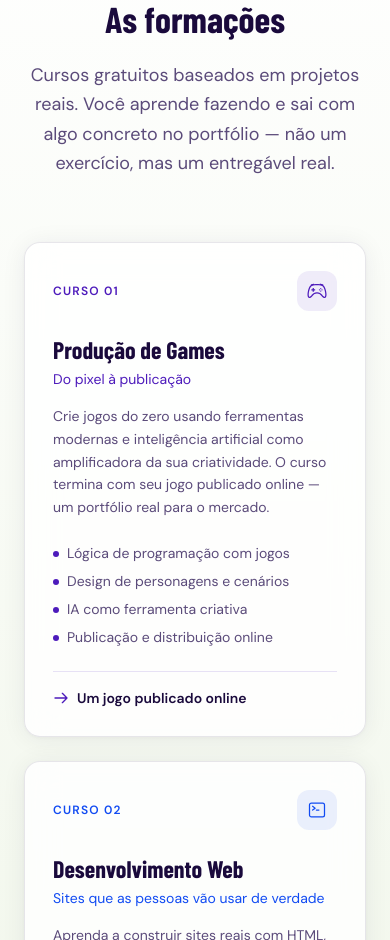
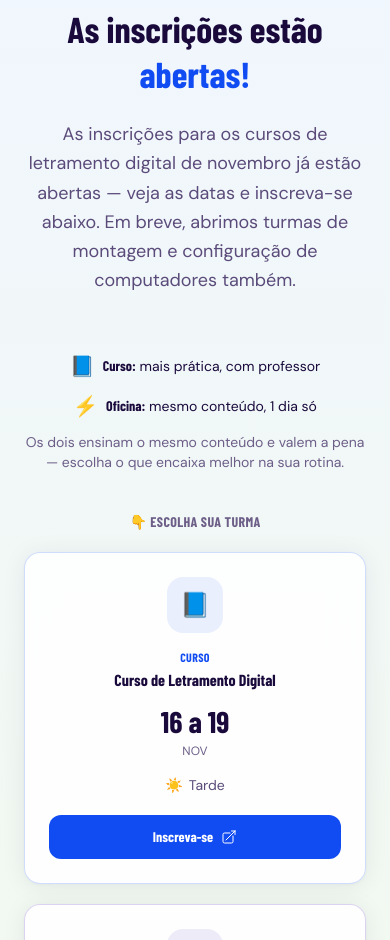
Before and after one commit to heliodevreact-star/catadoresDigitais, a React (Vite) app in the folder landing/: page / in a window 390 px wide. Shown: the part 1060-2000 px from the top of the page. Built offline with nearby package versions, Linux system fonts and the light colour scheme; no server answers; a web font is replaced by a local one.

Commit message:
october update

```diff
--- a/landing/src/components/ComingSoon.tsx
+++ b/landing/src/components/ComingSoon.tsx
@@ -1,13 +1,105 @@
-import { motion, useInView, AnimatePresence } from 'framer-motion';
+import { motion, useInView } from 'framer-motion';
 import { useRef, useState } from 'react';
-import { HiOutlineMapPin, HiOutlineUserGroup, HiOutlineCalendar, HiCheckCircle } from 'react-icons/hi2';
+import { HiOutlineMapPin, HiOutlineUserGroup, HiOutlineArrowTopRightOnSquare, HiOutlineClock } from 'react-icons/hi2';
 import { HiSparkles } from 'react-icons/hi';
-import { addDoc, collection, serverTimestamp } from 'firebase/firestore';
 import { useTheme } from '../context/ThemeContext';
-import { db } from '../lib/firebase';
 
-const EMAIL_REGEX = /^[a-zA-Z0-9._%+-]+@[a-zA-Z0-9.-]+\.[a-zA-Z]{2,}$/;
-const EMAIL_MAX_LENGTH = 254;
+type Sessao = {
+  id: string;
+  tipo: 'Curso' | 'Oficina';
+  icon: string;
+  titulo: string;
+  dataLabel: string;
+  dias: number[];
+  periodo: 'Tarde' | 'Manhã';
+  periodoIcon: string;
+  color: string;
+  link: string;
+};
+
+const sessoes: Sessao[] = [
+  {
+    id: 'curso-1',
+    tipo: 'Curso',
+    icon: '📘',
+    titulo: 'Curso de Letramento Digital',
+    dataLabel: '16 a 19',
+    dias: [16, 17, 18, 19],
+    periodo: 'Tarde',
+    periodoIcon: '☀️',
+    color: '#114BF2',
+    link: 'https://forms.gle/f69ML5n6YM53G2UAA',
+  },
+  {
+    id: 'oficina-1',
+    tipo: 'Oficina',
+    icon: '⚡',
+    titulo: 'Oficina de Letramento Digital',
+    dataLabel: '19',
+    dias: [19],
+    periodo: 'Manhã',
+    periodoIcon: '🌅',
+    color: '#4D1BBB',
+    link: 'https://forms.gle/YSCudAYeDVrDdaP38',
+  },
+  {
+    id: 'curso-2',
+    tipo: 'Curso',
+    icon: '📘',
+    titulo: 'Curso de Letramento Digital',
+    dataLabel: '23 a 27',
+    dias: [23, 24, 25, 26, 27],
+    periodo: 'Manhã',
+    periodoIcon: '🌅',
+    color: '#83B80D',
+    link: 'https://forms.gle/Vfofzr1nASUfaf898',
+  },
+  {
+    id: 'oficina-2',
+    tipo: 'Oficina',
+    icon: '⚡',
+    titulo: 'Oficina de Letramento Digital',
+    dataLabel: '27',
+    dias: [27],
+    periodo: 'Tarde',
+    periodoIcon: '☀️',
+    color: '#4D1BBB',
+    link: 'https://forms.gle/r7M1Luoj8wbTe1Ei6',
+  },
+];
+
+// Novembro/2026 começa num domingo — grade usada para o mini-calendário visual.
+const DIAS_SEMANA_ABREV = ['D', 'S', 'T', 'Q', 'Q', 'S', 'S'];
+const DIAS_SEMANA_NOME = ['Domingo', 'Segunda', 'Terça', 'Quarta', 'Quinta', 'Sexta', 'Sábado'];
+
+type Celula = { dia: number; mes: 'nov' | 'dez' };
+const CELULAS_CALENDARIO: Celula[] = [
+  ...Array.from({ length: 30 }, (_, i) => ({ dia: i + 1, mes: 'nov' as const })),
+  ...Array.from({ length: 5 }, (_, i) => ({ dia: i + 1, mes: 'dez' as const })),
+];
+
+type DiaInfo = { bg: string; color: string; emojis: string[]; tooltip: string };
+
+function construirDiaInfo(lista: Sessao[]): Record<number, DiaInfo> {
+  const mapa: Record<number, DiaInfo> = {};
+  for (const s of lista) {
+    for (const d of s.dias) {
+      if (!mapa[d]) mapa[d] = { bg: `${s.color}20`, color: s.color, emojis: [], tooltip: '' };
+      mapa[d].emojis.push(s.periodoIcon);
+      const linha = `${s.periodoIcon} ${s.titulo} — ${s.periodo}`;
+      mapa[d].tooltip = mapa[d].tooltip ? `${mapa[d].tooltip}\n${linha}` : linha;
+    }
+  }
+  return mapa;
+}
+
+const DIA_INFO = construirDiaInfo(sessoes);
+
+const FERIADOS: Record<number, string> = {
+  2: 'Finados',
+  15: 'Proclamação da República',
+  20: 'Consciência Negra',
+};
 
 const priorities = [
   {
@@ -33,46 +125,26 @@ const priorities = [
   },
 ];
 
+type TooltipState = { text: string; top: number; left: number; accent: string };
+
 export function ComingSoon() {
   const ref = useRef(null);
   const inView = useInView(ref, { once: true, margin: '-80px' });
   const { isDark } = useTheme();
-  const [email, setEmail] = useState('');
-  const [honeypot, setHoneypot] = useState('');
-  const [submitted, setSubmitted] = useState(false);
-  const [submitting, setSubmitting] = useState(false);
-  const [error, setError] = useState<string | null>(null);
+  const calendarRef = useRef<HTMLDivElement>(null);
+  const [tooltip, setTooltip] = useState<TooltipState | null>(null);
 
-  async function handleSubmit(e: React.FormEvent) {
-    e.preventDefault();
-
-    // Campo isca: bots costumam preencher todos os campos, humanos não veem este.
-    if (honeypot) {
-      setSubmitted(true);
-      return;
-    }
-
-    const trimmed = email.trim().toLowerCase();
-    if (trimmed.length > EMAIL_MAX_LENGTH || !EMAIL_REGEX.test(trimmed)) {
-      setError('Digite um email válido.');
-      return;
-    }
-
-    setError(null);
-    setSubmitting(true);
-    try {
-      await addDoc(collection(db, 'leads'), {
-        email: trimmed,
-        source: 'landing',
-        createdAt: serverTimestamp(),
-      });
-      setSubmitted(true);
-    } catch (err) {
-      console.error('Falha ao registrar lead:', err);
-      setError('Não foi possível enviar agora. Tente novamente em instantes.');
-    } finally {
-      setSubmitting(false);
-    }
+  function showTooltip(e: React.MouseEvent<HTMLDivElement>, text: string, accent: string) {
+    const cardEl = calendarRef.current;
+    if (!cardEl) return;
+    const cellRect = e.currentTarget.getBoundingClientRect();
+    const cardRect = cardEl.getBoundingClientRect();
+    setTooltip({
+      text,
+      top: cellRect.top - cardRect.top,
+      left: cellRect.left - cardRect.left + cellRect.width / 2,
+      accent,
+    });
   }
 
   return (
@@ -103,7 +175,7 @@ export function ComingSoon() {
             <motion.div animate={{ rotate: 360 }} transition={{ duration: 3, repeat: Infinity, ease: 'linear' }}>
               <HiSparkles className="w-4 h-4" />
             </motion.div>
-            <span className="font-syne font-bold text-sm tracking-wide uppercase">Em breve</span>
+            <span className="font-syne font-bold text-sm tracking-wide uppercase">inscrições</span>
           </div>
         </motion.div>
 
@@ -115,7 +187,7 @@ export function ComingSoon() {
           className="font-syne font-extrabold text-4xl md:text-5xl lg:text-6xl text-[var(--c-text)] text-center mb-6 leading-tight"
         >
           As inscrições estão{' '}
-          <span className="text-[var(--c-accent-blue)]">chegando.</span>
+          <span className="text-[var(--c-accent-blue)]">abertas!</span>
         </motion.h2>
 
         <motion.p
@@ -124,12 +196,193 @@ export function ComingSoon() {
           transition={{ duration: 0.6, delay: 0.2 }}
           className="font-dm text-lg md:text-xl text-[var(--c-muted)] text-center max-w-2xl mx-auto mb-14 leading-relaxed"
         >
-          Estamos preparando as turmas. Em breve você poderá se inscrever nas
-          formações gratuitas de tecnologia — e algumas vagas são prioritárias para
-          quem mais precisa dessas oportunidades.
+          As inscrições para os cursos de letramento digital de novembro já estão
+          abertas — veja as datas e inscreva-se abaixo. Em breve, abrimos turmas de
+          montagem e configuração de computadores também.
         </motion.p>
 
+        {/* Curso x Oficina */}
+        <motion.div
+          initial={{ opacity: 0, y: 20 }}
+          animate={inView ? { opacity: 1, y: 0 } : {}}
+          transition={{ duration: 0.6, delay: 0.25 }}
+          className="mb-10"
+        >
+          <div className="flex flex-col sm:flex-row items-center justify-center gap-3 sm:gap-8 text-center mb-3">
+            <span className="flex items-center gap-2 font-dm text-sm md:text-base text-[var(--c-text)]">
+              <span className="text-xl">📘</span>
+              <span><strong className="font-syne">Curso:</strong> mais prática, com professor</span>
+            </span>
+            <span className="flex items-center gap-2 font-dm text-sm md:text-base text-[var(--c-text)]">
+              <span className="text-xl">⚡</span>
+              <span><strong className="font-syne">Oficina:</strong> mesmo conteúdo, 1 dia só</span>
+            </span>
+          </div>
+          <p className="font-dm text-sm text-[var(--c-subtle)] text-center max-w-xl mx-auto">
+            Os dois ensinam o mesmo conteúdo e valem a pena — escolha o que encaixa melhor na sua rotina.
+          </p>
+        </motion.div>
+
+        {/* Cards de inscrição */}
+        <h3 className="font-syne font-bold text-sm tracking-wide uppercase text-[var(--c-subtle)] text-center mb-5">
+          👇 Escolha sua turma
+        </h3>
+        <motion.div
+          initial={{ opacity: 0, y: 30 }}
+          animate={inView ? { opacity: 1, y: 0 } : {}}
+          transition={{ duration: 0.7, delay: 0.3 }}
+          className="grid grid-cols-1 sm:grid-cols-2 lg:grid-cols-4 gap-5 mb-14"
+        >
+          {sessoes.map((s, i) => (
+            <motion.a
+              key={s.id}
+              href={s.link}
+              target="_blank"
+              rel="noopener noreferrer"
+              aria-label={`Inscreva-se: ${s.titulo}, ${s.dataLabel} de novembro, período da ${s.periodo.toLowerCase()}`}
+              initial={{ opacity: 0, y: 20 }}
+              animate={inView ? { opacity: 1, y: 0 } : {}}
+              whileHover={{ y: -4 }}
+              transition={{ duration: 0.5, delay: 0.35 + i * 0.08 }}
+              className="glass-card rounded-2xl p-6 text-center flex flex-col"
+              style={{ borderColor: `${s.color}30` }}
+            >
+              <div
+                className="w-14 h-14 rounded-2xl flex items-center justify-center mx-auto mb-4 text-2xl"
+                style={{ background: `${s.color}15` }}
+              >
+                {s.icon}
+              </div>
+              <span className="font-syne font-bold text-xs tracking-wide uppercase mb-1" style={{ color: s.color }}>
+                {s.tipo}
+              </span>
+              <h4 className="font-syne font-bold text-base text-[var(--c-text)] mb-3 leading-snug">
+                {s.titulo}
+              </h4>
+              <div className="font-syne font-extrabold text-3xl text-[var(--c-text)] mb-1">
+                {s.dataLabel}
+              </div>
+              <div className="font-dm text-xs text-[var(--c-subtle)] mb-4">NOV</div>
+              <div className="font-dm text-sm text-[var(--c-muted)] mb-5 flex items-center justify-center gap-1.5">
+                <span>{s.periodoIcon}</span> {s.periodo}
+              </div>
+              <div
+                className="mt-auto font-syne font-bold text-sm text-white px-4 py-3 rounded-xl flex items-center justify-center gap-2 transition-opacity hover:opacity-90"
+                style={{ background: s.color }}
+              >
+                Inscreva-se <HiOutlineArrowTopRightOnSquare className="w-4 h-4" />
+              </div>
+            </motion.a>
+          ))}
+        </motion.div>
+
+        {/* Mini-calendário visual */}
+        <motion.div
+          initial={{ opacity: 0, y: 30 }}
+          animate={inView ? { opacity: 1, y: 0 } : {}}
+          transition={{ duration: 0.7, delay: 0.4 }}
+          className="glass-card rounded-3xl p-6 md:p-8 mb-14"
+        >
+          <div className="flex flex-wrap items-center justify-between gap-3 mb-6">
+            <h3 className="font-syne font-extrabold text-xl md:text-2xl text-[var(--c-text)]">
+              🗓️ Novembro
+            </h3>
+            <div className="flex items-center gap-1.5 px-3 py-1.5 rounded-full bg-[var(--c-input-bg)] border border-[var(--c-border)]">
+              <HiOutlineClock className="w-4 h-4 text-[var(--c-subtle)]" />
+              <span className="font-dm text-xs text-[var(--c-subtle)]">
+                Horários exatos em breve
+              </span>
+            </div>
+          </div>
+
+          <div ref={calendarRef} className="relative">
+            <div className="rounded-2xl overflow-hidden border border-[var(--c-border)] mb-6">
+              <div className="grid grid-cols-7 bg-[var(--c-input-bg)]">
+                {DIAS_SEMANA_NOME.map((nome, i) => (
+                  <div
+                    key={i}
+                    className="text-center font-syne font-bold text-[10px] sm:text-sm text-[var(--c-subtle)] py-2 px-0.5 truncate"
+                  >
+                    <span className="hidden sm:inline">{nome}</span>
+                    <span className="sm:hidden">{DIAS_SEMANA_ABREV[i]}</span>
+                  </div>
+                ))}
+              </div>
+              <div className="grid grid-cols-7 divide-x divide-y divide-[var(--c-border)] border-t border-[var(--c-border)]">
+                {CELULAS_CALENDARIO.map((cel, i) => {
+                  const isDez = cel.mes === 'dez';
+                  const info = !isDez ? DIA_INFO[cel.dia] : undefined;
+                  const feriado = !isDez ? FERIADOS[cel.dia] : undefined;
+                  const texto = isDez
+                    ? 'Muito em breve...'
+                    : (info?.tooltip ?? (feriado ? `🎉 Feriado — ${feriado}` : undefined));
+                  const accent = info?.color ?? (feriado ? '#4D1BBB' : 'var(--c-subtle)');
+                  return (
+                    <div
+                      key={i}
+                      className="aspect-square flex flex-col items-center justify-center gap-0.5"
+                      style={{ background: info?.bg ?? 'transparent', opacity: isDez ? 0.35 : 1 }}
+                      onMouseEnter={texto ? (e) => showTooltip(e, texto, accent) : undefined}
+                      onMouseLeave={texto ? () => setTooltip(null) : undefined}
+                    >
+                      <span
+                        className="font-dm text-xs sm:text-sm leading-none"
+                        style={{
+                          color: info ? 'var(--c-text)' : feriado || isDez ? 'var(--c-subtle)' : 'var(--c-muted)',
+                          fontWeight: info ? 700 : 400,
+                        }}
+                      >
+                        {cel.dia}
+                      </span>
+                      {info && (
+                        <span className="text-[9px] sm:text-xs leading-none">{info.emojis.join(' ')}</span>
+                      )}
+                      {!info && feriado && <span className="text-[9px] sm:text-xs leading-none">🎉</span>}
+                    </div>
+                  );
+                })}
+              </div>
+            </div>
+
+            {tooltip && (
+              <div
+                className="absolute z-50 pointer-events-none px-3 py-2 rounded-lg shadow-lg text-xs font-dm leading-snug whitespace-pre-line text-left text-white"
+                style={{
+                  top: tooltip.top,
+                  left: tooltip.left,
+                  transform: 'translate(-50%, calc(-100% - 10px))',
+                  background: '#17122B',
+                  borderLeft: `3px solid ${tooltip.accent}`,
+                  maxWidth: 220,
+                }}
+              >
+                {tooltip.text}
+              </div>
+            )}
+          </div>
+
+          <div className="flex flex-wrap gap-x-5 gap-y-2 justify-center font-dm text-xs sm:text-sm text-[var(--c-muted)] mb-3">
+            <span className="flex items-center gap-1.5">
+              <span className="w-3 h-3 rounded-full" style={{ background: '#114BF2' }} /> ☀️ Curso — tarde
+            </span>
+            <span className="flex items-center gap-1.5">
+              <span className="w-3 h-3 rounded-full" style={{ background: '#83B80D' }} /> 🌅 Curso — manhã
+            </span>
+            <span className="flex items-center gap-1.5">⚡ Oficina (mesmo conteúdo, só 1 dia)</span>
+            <span className="flex items-center gap-1.5">🎉 Feriado (sem aula)</span>
+          </div>
+          <p className="font-dm text-xs text-[var(--c-subtle)] text-center">
+            Feriados de novembro: dia 2 (Finados), 15 (Proclamação da República) e 20 (Consciência Negra).
+          </p>
+        </motion.div>
+
         {/* Priority cards */}
+        <h3 className="font-syne font-bold text-xl md:text-2xl text-[var(--c-text)] text-center mb-3">
+          🎯 Prioridade garantida
+        </h3>
+        <p className="font-dm text-base text-[var(--c-muted)] text-center max-w-2xl mx-auto mb-8">
+          As inscrições estão abertas pra toda a comunidade. Esses grupos têm vaga garantida nas turmas:
+        </p>
         <motion.div
           initial={{ opacity: 0, y: 30 }}
           animate={inView ? { opacity: 1, y: 0 } : {}}
@@ -161,86 +414,6 @@ export function ComingSoon() {
             );
           })}
         </motion.div>
-
-        {/* Notification CTA */}
-        <motion.div
-          initial={{ opacity: 0, y: 20 }}
-          animate={inView ? { opacity: 1, y: 0 } : {}}
-          transition={{ duration: 0.6, delay: 0.55 }}
-          className="relative rounded-3xl p-8 md:p-12 overflow-hidden text-center glass-card"
-          style={{ borderColor: 'rgba(17,75,242,0.2)' }}
-        >
-          <HiOutlineCalendar className="w-10 h-10 text-[var(--c-accent-blue)] mx-auto mb-5" />
-          <h3 className="font-syne font-extrabold text-2xl md:text-3xl text-[var(--c-text)] mb-3">
-            Seja o primeiro a saber
-          </h3>
-          <p className="font-dm text-[var(--c-muted)] max-w-md mx-auto mb-7 leading-relaxed">
-            Deixe seu contato e avisamos assim que as inscrições abrirem. Vagas limitadas
-            — quem chega primeiro garante sua vaga.
-          </p>
-
-          <AnimatePresence mode="wait">
-            {submitted ? (
-              <motion.div
-                key="success"
-                initial={{ opacity: 0, scale: 0.9 }}
-                animate={{ opacity: 1, scale: 1 }}
-                transition={{ duration: 0.4, ease: [0.22, 1, 0.36, 1] }}
-                className="flex flex-col items-center gap-3"
-              >
-                <HiCheckCircle className="w-10 h-10 text-[var(--c-accent-green)]" />
-                <p className="font-syne font-bold text-xl text-[var(--c-text)]">
-                  Recebemos!
-                </p>
-                <p className="font-dm text-sm text-[var(--c-muted)] max-w-xs text-center">
-                  Assim que as inscrições abrirem, você será um dos primeiros a saber.
-                </p>
-              </motion.div>
-            ) : (
-              <motion.div key="form" initial={{ opacity: 1 }} exit={{ opacity: 0 }}>
-                <form
-                  onSubmit={handleSubmit}
-                  className="flex flex-col sm:flex-row gap-3 max-w-md mx-auto"
-                >
-                  <input
-                    type="text"
-                    name="hp_confirm_9x2"
-                    value={honeypot}
-                    onChange={(e) => setHoneypot(e.target.value)}
-                    tabIndex={-1}
-                    autoComplete="off"
-                    aria-hidden="true"
-                    style={{ position: 'absolute', left: '-9999px', top: 'auto', width: 1, height: 1, overflow: 'hidden' }}
-                  />
-                  <input
-                    type="email"
-                    inputMode="email"
-                    value={email}
-                    onChange={(e) => setEmail(e.target.value)}
-                    maxLength={EMAIL_MAX_LENGTH}
-                    placeholder="Seu melhor email"
-                    autoComplete="email"
-                    className="flex-1 bg-[var(--c-input-bg)] border border-[var(--c-border)] text-[var(--c-text)] placeholder-[var(--c-subtle)] font-dm text-sm px-4 py-3 rounded-xl focus:outline-none focus:border-brand-blue/50 transition-colors"
-                  />
-                  <button
-                    type="submit"
-                    className="font-syne font-bold text-white px-6 py-3 rounded-xl whitespace-nowrap transition-opacity hover:opacity-90 disabled:opacity-50"
-                    style={{ background: 'linear-gradient(135deg, #517208, #114BF2)' }}
-                    disabled={!email.trim() || submitting}
-                  >
-                    {submitting ? 'Enviando...' : 'Avisar quando abrir'}
-                  </button>
-                </form>
-                {error && (
-                  <p className="font-dm text-xs mt-3" style={{ color: '#FF6B35' }}>{error}</p>
-                )}
-                <p className="font-dm text-xs text-[var(--c-subtle)] mt-4">
-                  Seus dados não serão compartilhados. Apenas um aviso quando as inscrições abrirem.
-                </p>
-              </motion.div>
-            )}
-          </AnimatePresence>
-        </motion.div>
       </div>
     </section>
   );
--- a/landing/src/pages/Home.tsx
+++ b/landing/src/pages/Home.tsx
@@ -9,8 +9,8 @@ export function Home() {
     <>
       <Hero />
       <Marquee />
+      <ComingSoon />
       <Courses />
-      <ComingSoon />
       <Sponsors />
     </>
   );
```
